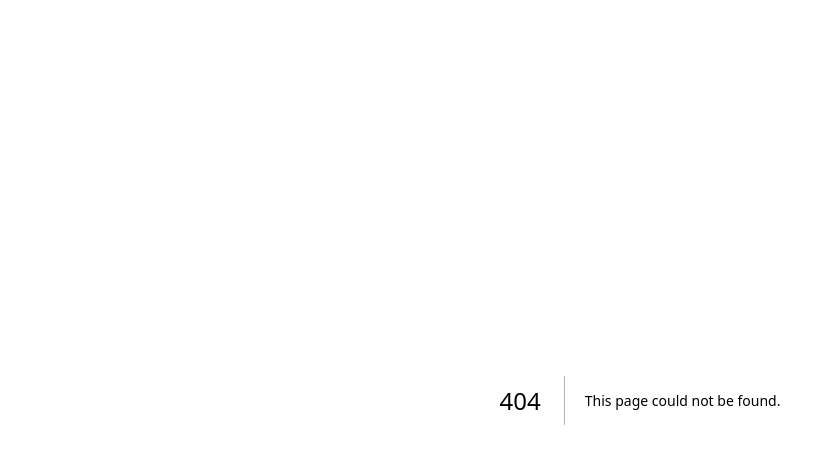
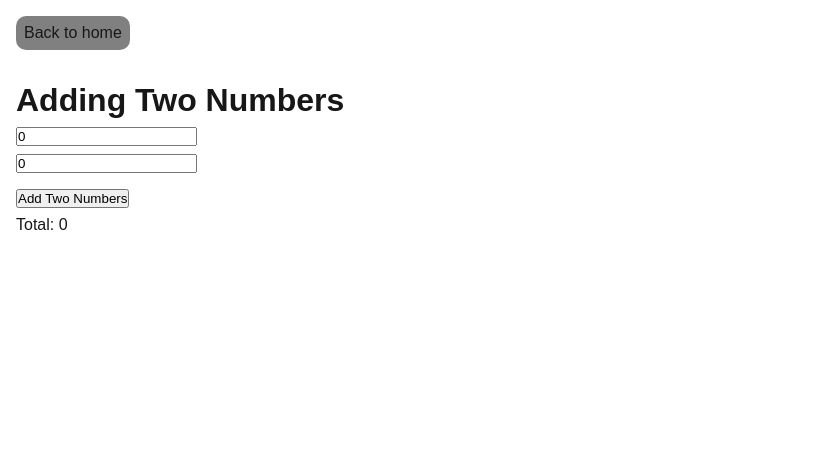
Before and after one commit to naimdanialjohar/aeon-bank-tech-assessment, a Next.js app: page /coding-question-1 in a window 1280 px wide. Before the commit this address had no page. Shown: the top 464 px of the page, without its empty margins (0-827 px from the left). Built offline with nearby package versions, Linux system fonts and the light colour scheme.

Commit message:
answer for coding question 1

```diff
--- /dev/null
+++ b/src/app/coding-question-1/page.tsx
@@ -0,0 +1,58 @@
+// Challenge 1: Create a React page that works like a calculator that can add two numbers.
+// Functionality: When user place numbers on first and second input and hit the button. The sum should appear on the `Total: ` as an output.
+
+'use client';
+import LinkButton from '@/components/LinkButton';
+import { useState } from 'react';
+
+type Calculator = {
+	first: number;
+	second: number;
+	total: number;
+};
+
+export default () => {
+	const [values, setValues] = useState<Calculator>({
+		first: 0,
+		second: 0,
+		total: 0,
+	});
+
+	const onChangeValues = (value: number, target: keyof Calculator) => {
+		setValues((state) => {
+			return { ...state, [target]: value };
+		});
+	};
+
+	const onSumValues = () => {
+		const total = values.first + values.second;
+		setValues((state) => ({ ...state, total }));
+	};
+
+	return (
+		<>
+			<LinkButton path="/">Back to home</LinkButton>
+			<div style={{ padding: '1rem' }}>
+				<h1>Adding Two Numbers</h1>
+				<p style={{ margin: '0.5rem 0' }}>
+					<input
+						type={'number'}
+						value={values.first}
+						onChange={(e) => onChangeValues(parseInt(e.target.value), 'first')}
+					/>
+				</p>
+				<p style={{ margin: '0.5rem 0' }}>
+					<input
+						type={'number'}
+						value={values.second}
+						onChange={(e) => onChangeValues(parseInt(e.target.value), 'second')}
+					/>
+				</p>
+				<button style={{ margin: '0.5rem 0' }} onClick={onSumValues}>
+					Add Two Numbers
+				</button>
+				<p>Total: {values.total}</p>
+			</div>
+		</>
+	);
+};
```
